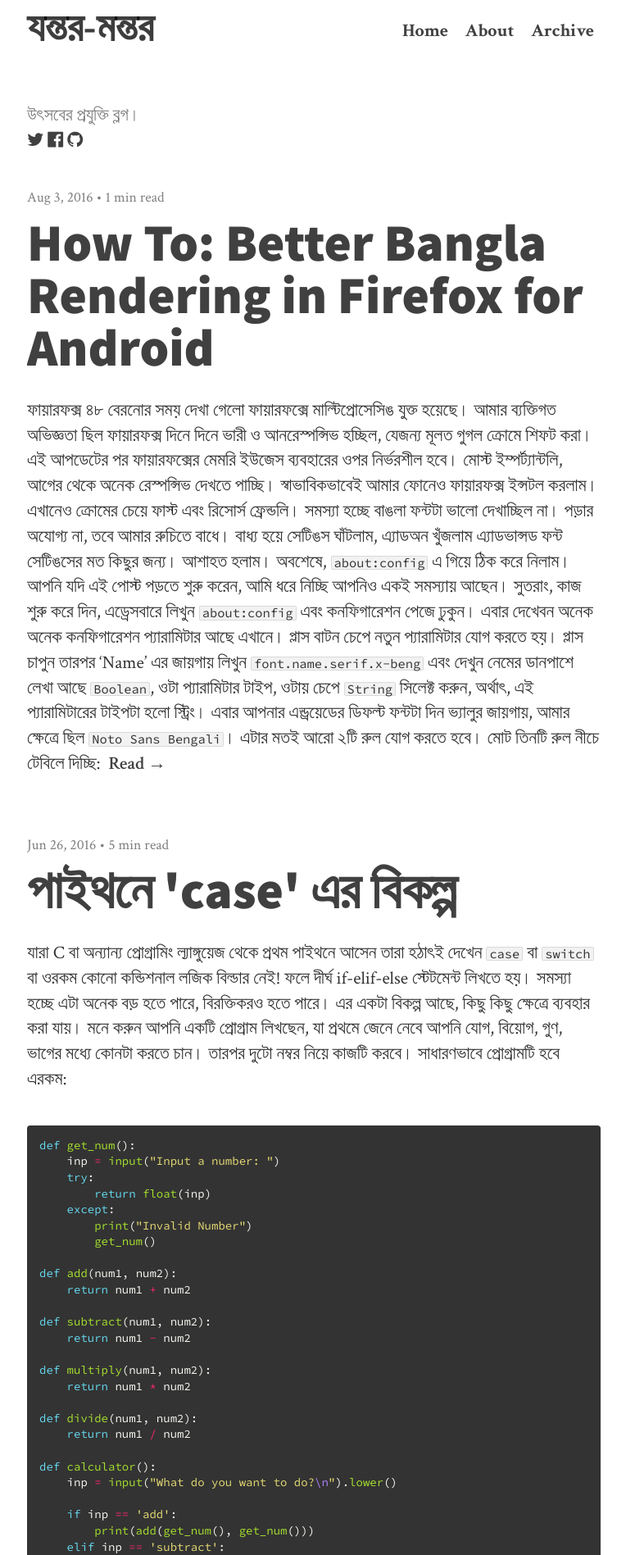
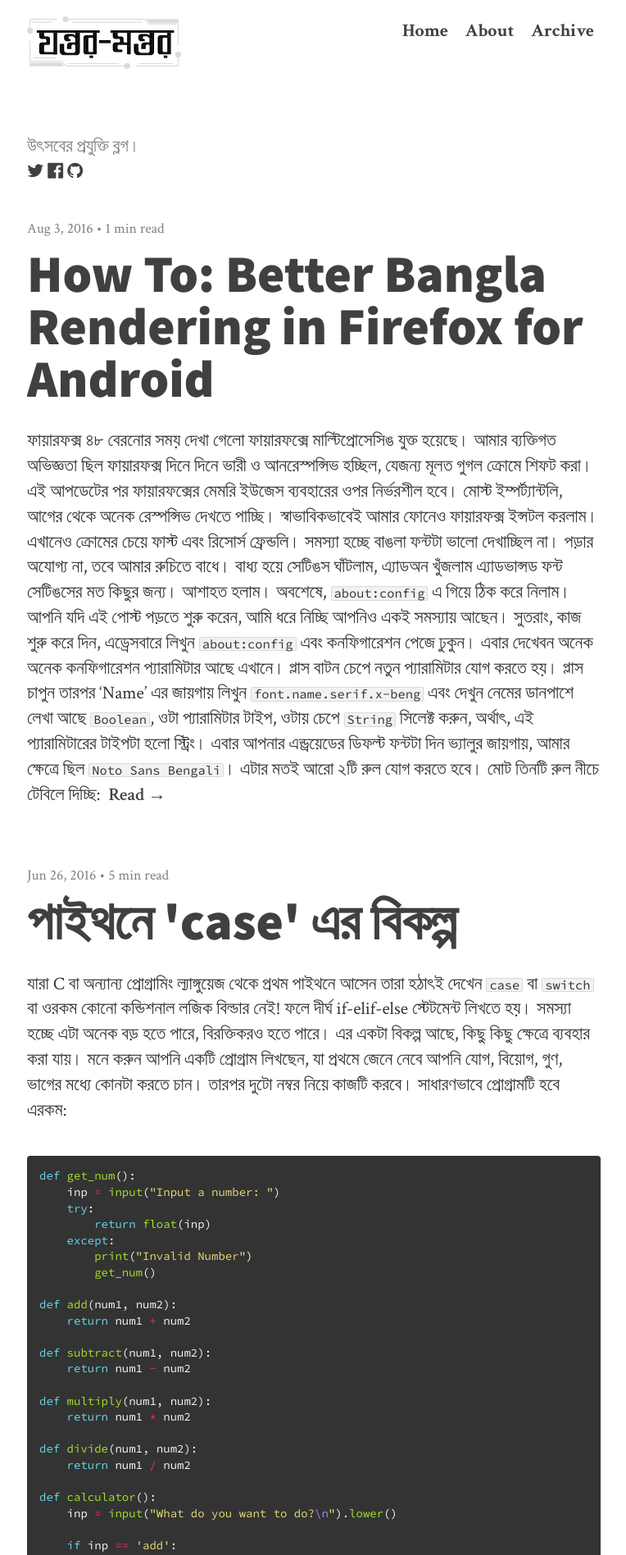
Before and after one commit to uroybd/tech, a Jekyll site: the page built from index.html, in a window 1280 px wide. Shown: the top 1897 px of the page at 82% size, without its empty margins (257-1021 px from the left). Built offline with Jekyll 4.4.1, drawn with Linux system fonts in a browser that asks for light colours; nearby versions of some CDN libraries; emoji names are drawn with the system emoji font; some web fonts are replaced; the list of posts is cut into pages by our own code.

Commit message:
logo change [master]

```diff
--- a/_config.yml
+++ b/_config.yml
@@ -42,7 +42,8 @@ social-icons-open-newtab: true
 footer-text: © ২০১৭ যন্তর-মন্তর। সর্বসত্ব সংরক্ষিত।.<br><a href="http://steinvc.github.io/holo-alfa/">Holo Alfa</a> Jekyll theme crafted by <a href="http://steinvc.github.io/holo-alfa/">Stijn</a>.
 
 # Preferably 64px in height. Leave empty = disable.
-# logo-image: /img/logo.png
+
+logo-image: /img/Zantar-Mantar.svg
 
 # Toolbar color for Chrome on Android.
 theme-color-attr: "#00f0ff"
--- a/css/style.css
+++ b/css/style.css
@@ -292,7 +292,7 @@ header {
   color: rgba({{ site.text-color }},.5);
 }
 header img {
-  height: 32px;
+  height: 64px;
   display: inline-block;
 }
 nav {
```
Also changed, not shown: android-chrome-192x192.png, apple-touch-icon.png, favicon-32x32.png, favicon-96x96.png, img/Zantar-Mantar-square.svg (added), img/Zantar-Mantar.svg (added), img/logo-square.png (added), img/og-image.jpg, img/og-image.png, mstile-310x310.png.
